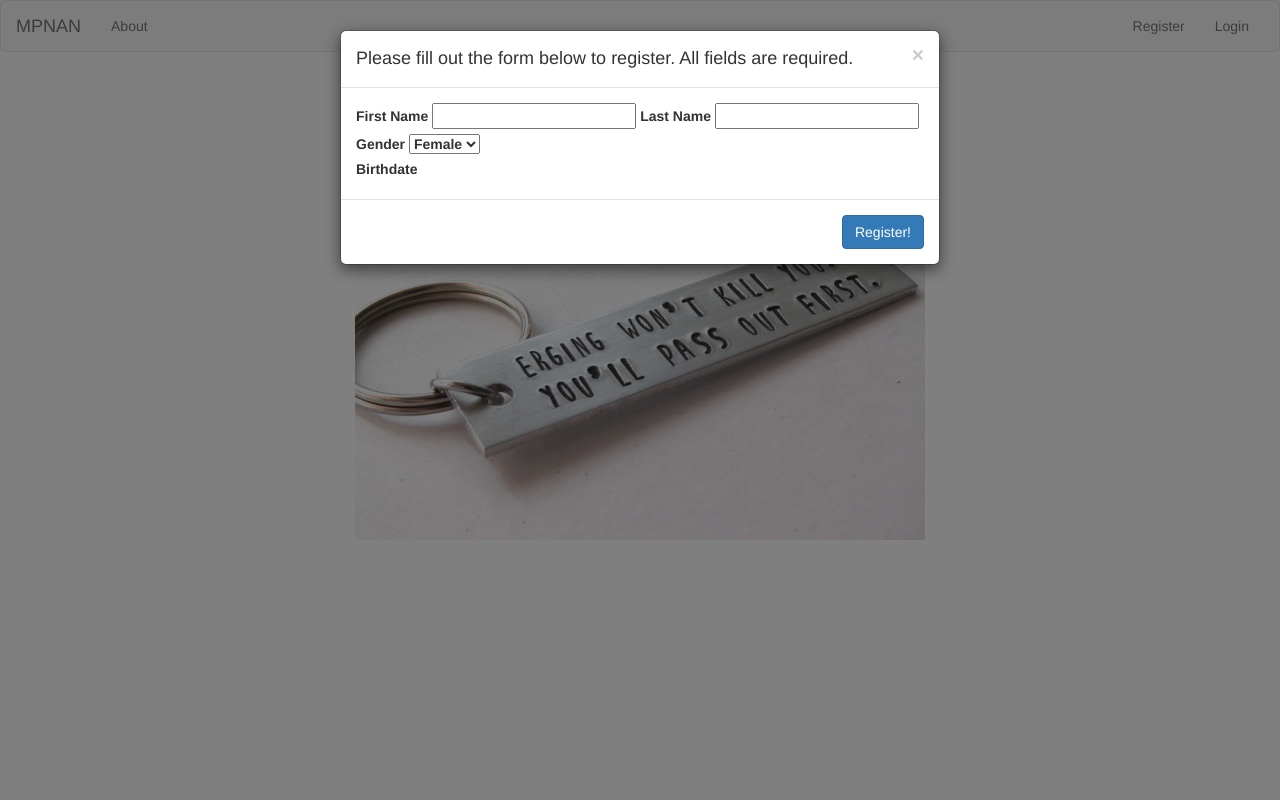
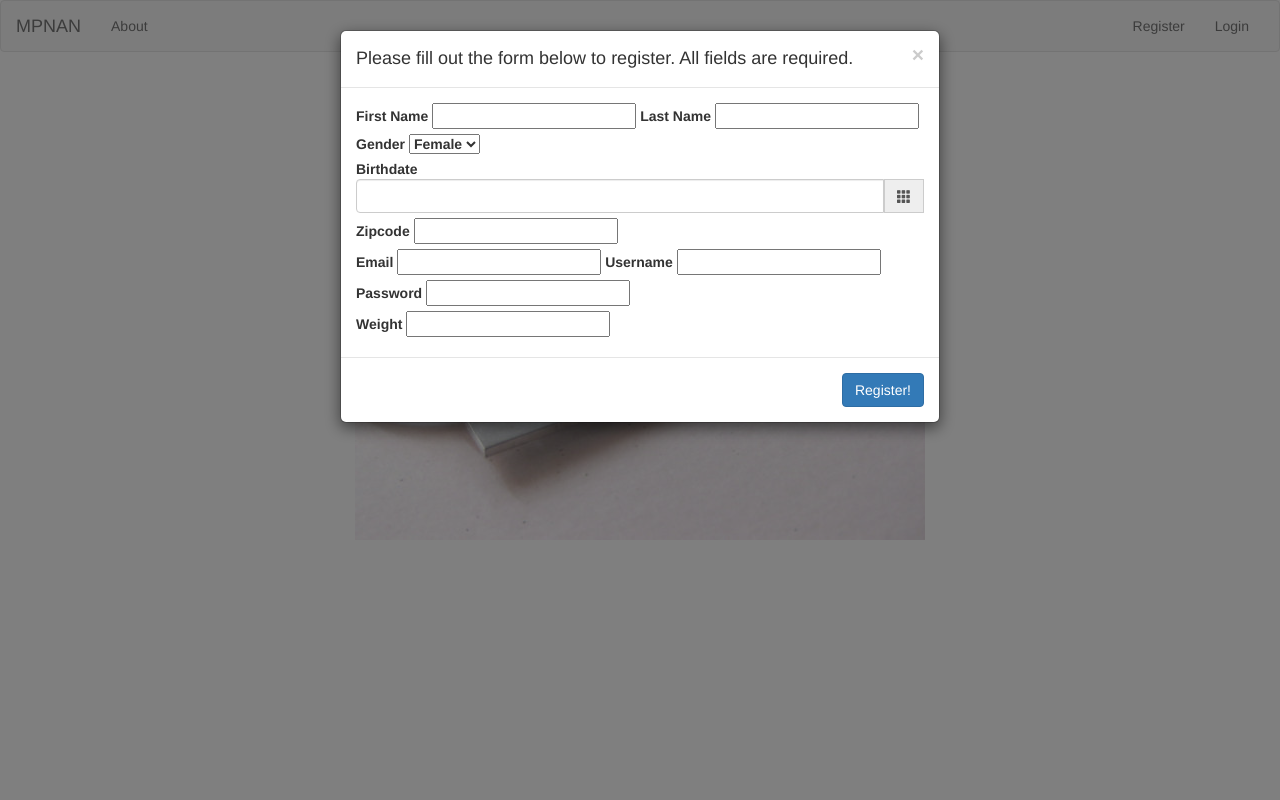
Before and after one commit to lobsterkatie/ErgLog, a Flask app: page / in a window 1280 px wide, after a click on "Register". Run offline with Flask 2, Linux system fonts and the light colour scheme; some libraries are stand-ins or nearby versions.

Commit message:
all fields added to registration form; datepicker and submit button not yet working

```diff
--- a/templates/base.html
+++ b/templates/base.html
@@ -41,15 +41,22 @@
 
     <div class="container-fluid" id="everything-else">
 
-        <div class="modal fade" id="registrationModal" tabindex="-1" role="dialog" aria-labelledby="registrationModal" aria-hidden="true">
+        <!-- REGISTRATION MODAL -->
+        <div class="modal fade" id="registrationModal" tabindex="-1" role="dialog">
             <div class="modal-dialog">
                 <div class="modal-content">
+
                     <div class="modal-header">
-                        <button type="button" class="close" data-dismiss="modal" aria-hidden="true">&times;</button>
-                        <h4 class="modal-title" id="myModalLabel">Please fill out the form below to register. All fields are required.</h4>
-                    </div>
+                        <button type="button" class="close" data-dismiss="modal">
+                            &times;
+                        </button>
+                        <h4 class="modal-title" id="myModalLabel">
+                            Please fill out the form below to register. All fields are required.
+                        </h4>
+                    </div> <!-- end of modal header -->
+
                     <div class="modal-body">
-                        <form>
+                        <form action="/register-user" method="POST">
                             <label> First Name
                                 <input type="text" name="firstname" required>
                             </label>
@@ -58,7 +65,7 @@
                             </label>
                             <br>
                             <label> Gender
-                                <select>
+                                <select required>
                                     <option value="F">Female</option>
                                     <option value="M">Male</option>
                                     <option value="Other">Other</option>
@@ -66,18 +73,53 @@
                             </label>
                             <br>
                             <label> Birthdate
+                                    <div class="input-group date">
+                                        <input type="text" class="form-control" required>
+                                        <span class="input-group-addon">
+                                            <i class="glyphicon glyphicon-th">
+                                            </i>
+                                        </span>
+                                        <script type="text/javascript">
+                                            $('#sandbox-container .input-group.date')
+                                                .datepicker({
+                                                    format: "M d, yyyy",
+                                                    endDate: "0d",
+                                                    startView: 2,
+                                                    autoclose: true});
+                                        </script>
+                                    </div>
+                            </label>
+                            <br>
+                            <label> Zipcode
+                                <input type="text" name="zipcode" required>
+                            </label>
+                            <br>
+                            <label> Email
+                                <input type="text" name="email" required>
+                            </label>
+                            <label> Username
+                                <input type="text" name="username" required>
+                            </label>
+                            <label> Password
+                                <input type="password" name="password" required>
+                            </label>
+                            <br>
+                            <label> Weight
+                                <input type="text" name="weight" required>
                             </label>
                         </form>
-                    </div>
+                    </div> <!-- end of modal body -->
+
                     <div class="modal-footer">
                         <!-- <button type="button" class="btn btn-default" data-dismiss="modal">
                             Cancel
                         </button> -->
                         <button type="button" class="btn btn-primary">Register!</button>
-                    </div>
-                </div>
+                    </div> <!-- end of modal footer -->
+
+                </div> <!-- end of modal content -->
             </div>
-        </div>
+        </div> <!-- end of registration modal -->
 
         <div class="row" id="flashed-messages">
             {% with messages = get_flashed_messages() %}
```
